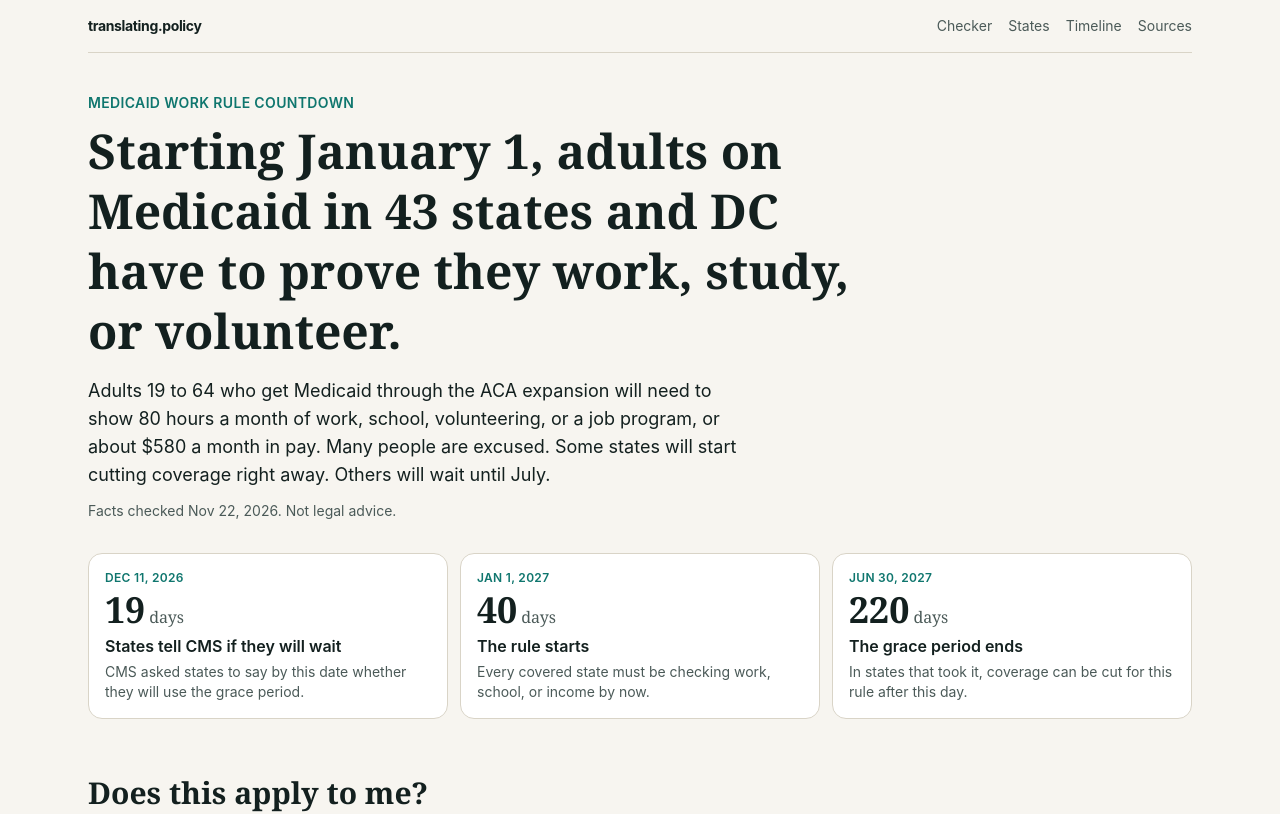
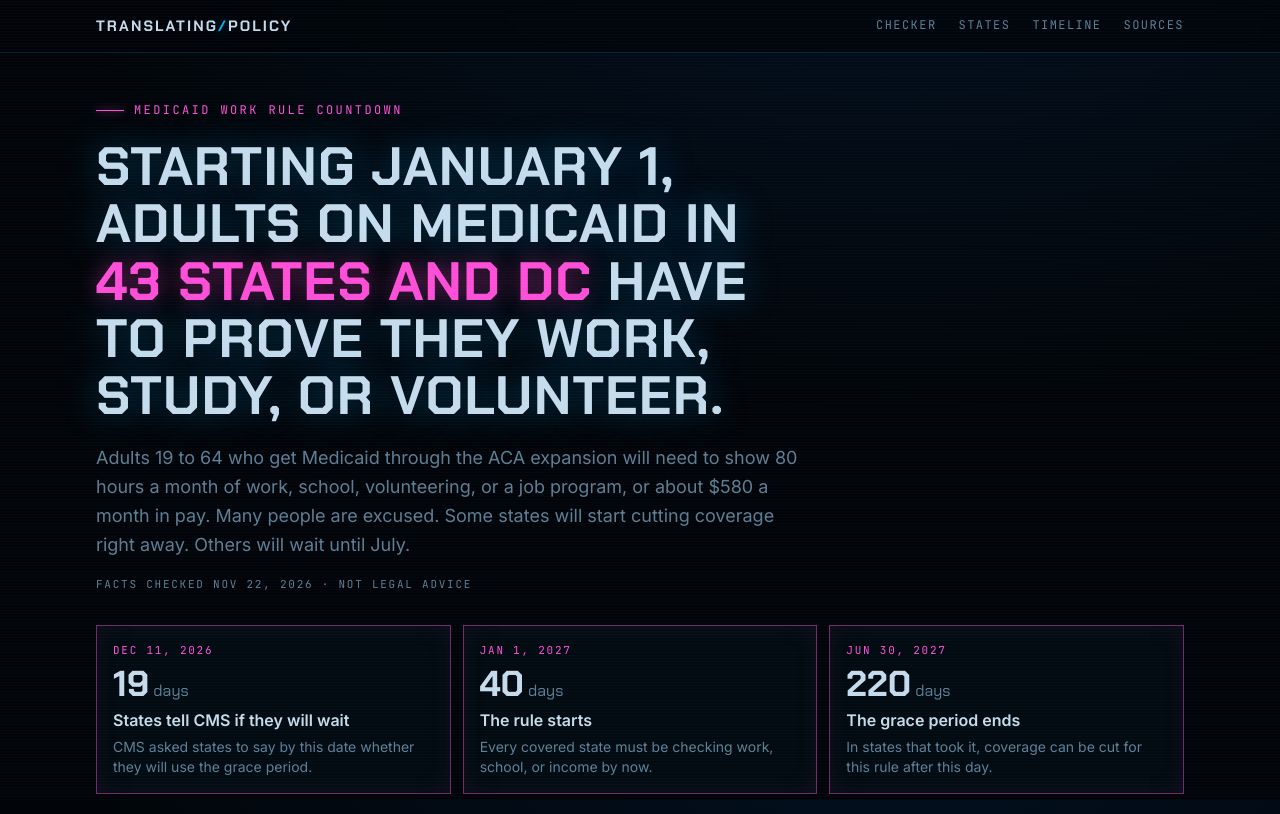
Before and after one commit to DerekTM17/translatingpolicy, a React app in the folder sites/medicaid-work-rule-countdown/: page / in a window 1280 px wide. Shown: the top 814 px of the page. Built offline with nearby package versions, Linux system fonts and the light colour scheme.

Commit message:
style(medicaid): match the translating.policy hub look
Dark only, hub tokens (void, glow, ink, scanlines), Chakra Petch, Inter and
JetBrains Mono, square panels, and a magenta project accent (--c-medicaid)
that stays clear of the hub's other project colors. Reduced motion respected;
hover effects only on pointer devices.

Co-Authored-By: Claude Opus 5.5 <noreply@anthropic.com>

```diff
--- a/sites/medicaid-work-rule-countdown/index.html
+++ b/sites/medicaid-work-rule-countdown/index.html
@@ -7,6 +7,10 @@
     <meta name="description" content="Does the new Medicaid work rule apply to you, and is your state enforcing it on January 1 or waiting until July? A plain-language guide with sources." />
     <meta property="og:title" content="Medicaid Work Rule Countdown" />
     <meta property="og:description" content="Who has to report 80 hours a month, who is exempt, and what your state has chosen. Every fact sourced and dated." />
+    <link rel="preconnect" href="https://fonts.googleapis.com" />
+    <link rel="preconnect" href="https://fonts.gstatic.com" crossorigin />
+    <link rel="stylesheet" href="https://fonts.googleapis.com/css2?family=Chakra+Petch:wght@400;600;700&family=JetBrains+Mono:wght@400;500;700&family=Inter:wght@400;500;600&display=swap" />
+    <meta name="theme-color" content="#010509" />
     <link rel="icon" href="./favicon.svg" type="image/svg+xml" />
   </head>
   <body>
--- a/sites/medicaid-work-rule-countdown/src/App.jsx
+++ b/sites/medicaid-work-rule-countdown/src/App.jsx
@@ -8,27 +8,32 @@ import Sources from './components/Sources.jsx';
 export default function App() {
   const now = new Date();
   return (
-    <div className="mx-auto max-w-6xl px-4 pb-20 sm:px-6">
-      <header className="flex items-center justify-between border-b rule py-4 text-sm">
-        <a href="https://translatingpolicy.com" className="focus-ring font-bold tracking-tight">translating.policy</a>
-        <nav className="flex gap-4 muted">
-          <a href="#checker" className="focus-ring hover:underline">Checker</a>
-          <a href="#states" className="focus-ring hover:underline">States</a>
-          <a href="#timeline" className="focus-ring hover:underline">Timeline</a>
-          <a href="#sources" className="focus-ring hover:underline">Sources</a>
-        </nav>
+    <>
+      <header className="nav">
+        <div className="wrap">
+          <a href="https://translatingpolicy.com" className="brand focus-ring">Translating<span>/</span>Policy</a>
+          <nav aria-label="Sections">
+            <ul>
+              <li><a href="#checker">Checker</a></li>
+              <li><a href="#states">States</a></li>
+              <li className="hide-sm"><a href="#timeline">Timeline</a></li>
+              <li><a href="#sources">Sources</a></li>
+            </ul>
+          </nav>
+        </div>
       </header>
 
+      <div className="wrap pb-20">
       <main>
-        <section className="pt-10">
-          <p className="text-sm font-semibold uppercase tracking-wide text-accent">Medicaid work rule countdown</p>
-          <h1 className="mt-2 max-w-3xl font-serif text-4xl font-bold leading-tight sm:text-5xl">
-            Starting January 1, adults on Medicaid in 43 states and DC have to prove they work, study, or volunteer.
+        <section className="pt-12">
+          <p className="eyebrow">Medicaid work rule countdown</p>
+          <h1 className="hero-h1">
+            Starting January 1, adults on Medicaid in <em>43 states and DC</em> have to prove they work, study, or volunteer.
           </h1>
-          <p className="mt-4 max-w-2xl text-lg">
+          <p className="lede">
             Adults 19 to 64 who get Medicaid through the ACA expansion will need to show 80 hours a month of work, school, volunteering, or a job program, or about $580 a month in pay. Many people are excused. Some states will start cutting coverage right away. Others will wait until July.
           </p>
-          <p className="mt-3 text-sm muted">Facts checked Nov 22, 2026. Not legal advice.</p>
+          <p className="label muted mt-4">Facts checked Nov 22, 2026 · Not legal advice</p>
           <Countdown now={now} />
         </section>
 
@@ -39,11 +44,12 @@ export default function App() {
         <Sources />
       </main>
 
-      <footer className="mt-16 border-t rule pt-6 text-sm muted">
+      <footer className="mt-16 border-t rule pt-6 font-mono text-xs muted">
         <p>
           Built by <a className="underline" href="https://translatingpolicy.com">translating.policy</a>. Version 1, Nov 22, 2026. This page explains public rules in plain language. It is not legal advice and does not store anything you enter.
         </p>
       </footer>
-    </div>
+      </div>
+    </>
   );
 }
--- a/sites/medicaid-work-rule-countdown/src/components/Checker.jsx
+++ b/sites/medicaid-work-rule-countdown/src/components/Checker.jsx
@@ -6,18 +6,18 @@ import { HH_LABELS } from './StateMap.jsx';
 const EMPTY = { state: '', age: '', medicare: '', group: '', exemptions: [], activities: [] };
 
 const TONE = {
-  not_applicable: 'border-l-teal-600',
-  exempt: 'border-l-teal-600',
-  meets: 'border-l-amber-500',
-  unclear: 'border-l-stone-400',
-  at_risk: 'border-l-red-700',
-  incomplete: 'border-l-stone-300',
+  not_applicable: 'tone-ok',
+  exempt: 'tone-ok',
+  meets: 'tone-meets',
+  unclear: 'tone-unclear',
+  at_risk: 'tone-risk',
+  incomplete: 'tone-none',
 };
 
 function Radio({ name, value, current, onChange, children }) {
   return (
-    <label className="flex cursor-pointer items-start gap-2 rounded-lg px-2 py-1.5 hover:bg-black/5 dark:hover:bg-white/5">
-      <input type="radio" name={name} value={value} checked={current === value} onChange={() => onChange(value)} className="mt-1 accent-teal-700" />
+    <label className="flex cursor-pointer items-start gap-2 opt px-2 py-1.5">
+      <input type="radio" name={name} value={value} checked={current === value} onChange={() => onChange(value)} className="mt-1" />
       <span>{children}</span>
     </label>
   );
@@ -33,13 +33,13 @@ function Checks({ items, values, onChange, unsureLabel }) {
   return (
     <div className="space-y-1">
       {items.map((it) => (
-        <label key={it.key} className="flex cursor-pointer items-start gap-2 rounded-lg px-2 py-1.5 hover:bg-black/5 dark:hover:bg-white/5">
-          <input type="checkbox" checked={values.includes(it.key)} onChange={() => toggle(it.key)} className="mt-1 accent-teal-700" />
+        <label key={it.key} className="flex cursor-pointer items-start gap-2 opt px-2 py-1.5">
+          <input type="checkbox" checked={values.includes(it.key)} onChange={() => toggle(it.key)} className="mt-1" />
           <span>{it.label}</span>
         </label>
       ))}
-      <label className="flex cursor-pointer items-start gap-2 rounded-lg px-2 py-1.5 hover:bg-black/5 dark:hover:bg-white/5">
-        <input type="checkbox" checked={values.includes('unsure')} onChange={() => toggle('unsure')} className="mt-1 accent-teal-700" />
+      <label className="flex cursor-pointer items-start gap-2 opt px-2 py-1.5">
+        <input type="checkbox" checked={values.includes('unsure')} onChange={() => toggle('unsure')} className="mt-1" />
         <span className="muted">{unsureLabel}</span>
       </label>
     </div>
@@ -56,7 +56,7 @@ export default function Checker() {
 
   return (
     <section id="checker" aria-labelledby="checker-h" className="mt-14">
-      <h2 id="checker-h" className="font-serif text-3xl font-bold">Does this apply to me?</h2>
+      <h2 id="checker-h" className="h2">Does this apply to me?</h2>
       <p className="mt-2 max-w-2xl muted">
         Answer a few questions. Nothing you pick is saved or sent anywhere; it all stays in your browser. This is a guide, not legal advice. Your state Medicaid agency has the final word.
       </p>
@@ -68,7 +68,7 @@ export default function Checker() {
             <select
               value={a.state}
               onChange={(e) => set('state')(e.target.value)}
-              className="focus-ring mt-2 w-full rounded-lg border rule bg-transparent px-3 py-2"
+              className="focus-ring mt-2 w-full border rule bg-transparent px-3 py-2"
               aria-label="State"
             >
               <option value="">Pick your state</option>
@@ -134,7 +134,7 @@ export default function Checker() {
 
         <div aria-live="polite" className="lg:sticky lg:top-6 lg:self-start">
           <div className={'card border-l-8 p-5 ' + (TONE[result.code] || '')}>
-            <p className="text-xs font-semibold uppercase tracking-wide muted">Your likely result</p>
+            <p className="label muted">Your likely result</p>
             <p className="mt-1 text-xl font-bold">{result.title}</p>
             {result.summary && <p className="mt-2">{result.summary}</p>}
             {result.steps && (
--- a/sites/medicaid-work-rule-countdown/src/components/Countdown.jsx
+++ b/sites/medicaid-work-rule-countdown/src/components/Countdown.jsx
@@ -14,9 +14,9 @@ export default function Countdown({ now }) {
         {MILESTONES.map((m) => {
           const d = daysUntil(m.date, now);
           return (
-            <li key={m.date} className="card p-4">
-              <p className="text-xs font-semibold uppercase tracking-wide text-accent">{formatDate(m.date)}</p>
-              <p className="mt-1 font-serif text-4xl font-bold tabular-nums">
+            <li key={m.date} className="card p-4 card-hot">
+              <p className="label text-accent">{formatDate(m.date)}</p>
+              <p className="big-num mt-1 text-4xl">
                 {d > 0 ? d : d === 0 ? 'Today' : 'Passed'}
                 {d > 0 && <span className="ml-1 text-base font-normal muted">{d === 1 ? 'day' : 'days'}</span>}
               </p>
--- a/sites/medicaid-work-rule-countdown/src/components/Mechanics.jsx
+++ b/sites/medicaid-work-rule-countdown/src/components/Mechanics.jsx
@@ -36,7 +36,7 @@ const ITEMS = [
 export default function Mechanics() {
   return (
     <section id="mechanics" aria-labelledby="mech-h" className="mt-16">
-      <h2 id="mech-h" className="font-serif text-3xl font-bold">How the rule works</h2>
+      <h2 id="mech-h" className="h2">How the rule works</h2>
       <p className="mt-2 max-w-2xl muted">The details, for caseworkers, reporters, and anyone who wants the mechanics.</p>
       <div className="mt-6 space-y-3">
         {ITEMS.map((it) => (
--- a/sites/medicaid-work-rule-countdown/src/components/Sources.jsx
+++ b/sites/medicaid-work-rule-countdown/src/components/Sources.jsx
@@ -12,12 +12,12 @@ const UNKNOWNS = [
 export default function Sources() {
   return (
     <section id="sources" aria-labelledby="sources-h" className="mt-16">
-      <h2 id="sources-h" className="font-serif text-3xl font-bold">What we do not know yet</h2>
+      <h2 id="sources-h" className="h2">What we do not know yet</h2>
       <ul className="mt-4 max-w-3xl list-disc space-y-1 pl-5">
         {UNKNOWNS.map((u) => <li key={u}>{u}</li>)}
       </ul>
 
-      <h2 className="mt-12 font-serif text-3xl font-bold">Sources and method</h2>
+      <h2 className="h2 mt-12">Sources and method</h2>
       <p className="mt-2 max-w-3xl muted">
         Rules come from federal primary sources first: the CMS rule and fact sheet, the Federal Register, and CMS guidance letters. State choices come from public statements by governors and state agencies as reported by news and trade outlets, each dated. When a state has said nothing public, we say so. Nothing on this page is estimated or invented. All facts checked Nov 22, 2026.
       </p>
--- a/sites/medicaid-work-rule-countdown/src/components/Timeline.jsx
+++ b/sites/medicaid-work-rule-countdown/src/components/Timeline.jsx
@@ -73,7 +73,7 @@ export default function Timeline({ now }) {
 
   return (
     <section id="timeline" aria-labelledby="timeline-h" className="mt-16">
-      <h2 id="timeline-h" className="font-serif text-3xl font-bold">How we got here, and what comes next</h2>
+      <h2 id="timeline-h" className="h2">How we got here, and what comes next</h2>
       <div className="card mt-6 overflow-x-auto p-4">
         <svg ref={ref} viewBox={'0 0 ' + W + ' ' + H} className="h-auto w-full min-w-[640px]" role="img" aria-label="Timeline of the Medicaid work rule from July 2025 to December 2028. The same events are listed below." />
         <ul className="mt-2 flex flex-wrap gap-x-4 gap-y-1 text-sm">
@@ -89,7 +89,7 @@ export default function Timeline({ now }) {
         {events.map((e) => (
           <li key={e.date + e.label} className="relative">
             <span className="absolute -left-[27px] top-1.5 h-3 w-3 rounded-full" style={{ background: KIND_COLOR[e.kind] }} aria-hidden="true" />
-            <p className="text-sm font-semibold muted">{formatDate(e.date)}</p>
+            <p className="label muted">{formatDate(e.date)}</p>
             <p className="font-semibold">{e.label}</p>
             <p className="max-w-2xl">{e.detail}</p>
             <p className="mt-1 text-sm muted">
--- a/sites/medicaid-work-rule-countdown/src/index.css
+++ b/sites/medicaid-work-rule-countdown/src/index.css
@@ -1,114 +1,155 @@
 @import "tailwindcss";
 
-@theme inline {
-  --color-ink: var(--text);
-  --color-paper: var(--bg);
-  --color-accent: var(--accent);
-  --color-accent-soft: var(--accent-soft);
-  --color-warn: var(--warn);
-  --color-danger: var(--danger);
-  --font-sans: "Inter", ui-sans-serif, system-ui, -apple-system, "Segoe UI", Roboto, sans-serif;
-  --font-serif: "Georgia", ui-serif, serif;
+/*
+ * translating.policy hub look (ATTRACTOR dark style), dark only.
+ * Tokens copied from the hub's src/styles/tokens.css so this site builds on its own.
+ * Project accent for this page: --c-medicaid (magenta), kept clear of the hub's
+ * cyan, green, orange, amber and red project colors.
+ */
+:root {
+  color-scheme: dark;
+  --void: #010509;
+  --void-mid: #031020;
+  --glow: #00b4ff;
+  --glow-rgb: 0, 180, 255;
+  --ink: rgba(214, 238, 255, 0.92);
+  --ink-dim: rgba(150, 200, 235, 0.62);
+  --line: rgba(0, 180, 255, 0.16);
+  --c-state: #00e88c;     --c-state-rgb: 0, 232, 140;
+  --c-inflation: #ffb830; --c-inflation-rgb: 255, 184, 48;
+  --c-war: #ff4a5a;       --c-war-rgb: 255, 74, 90;
+  --c-medicaid: #ff4fd8;  --c-medicaid-rgb: 255, 79, 216;
+  --f-display: "Chakra Petch", "Segoe UI", system-ui, sans-serif;
+  --f-body: "Inter", system-ui, -apple-system, sans-serif;
+  --f-mono: "JetBrains Mono", ui-monospace, Menlo, monospace;
+
+  /* Names the components use, mapped onto the hub tokens. */
+  --bg: var(--void);
+  --surface: rgba(var(--glow-rgb), 0.03);
+  --text: var(--ink);
+  --muted: var(--ink-dim);
+  --accent: var(--c-medicaid);
+  --warn: var(--c-inflation);
+  --danger: var(--c-war);
+  --court: var(--c-medicaid);
+  --on-strong: #010509;
+  --hh-yes: #00e88c;
+  --hh-leaning: rgba(0, 232, 140, 0.38);
+  --hh-no: #ff4a5a;
+  --hh-undecided: #ffb830;
+  --hh-not-announced: rgba(150, 200, 235, 0.14);
+  --hh-none: transparent;
 }
 
-/* Every color token, light values first. Dark values redefine the same tokens below. */
-:root {
-  --bg: #f7f5f0;
-  --surface: #ffffff;
-  --text: #13201f;
-  --muted: #4b5a58;
-  --line: #d9d4c7;
-  --accent: #0f766e;
-  --accent-soft: #ccfbf1;
-  --warn: #b45309;
-  --danger: #b91c1c;
-  --court: #7c3aed;
-  --on-strong: #ffffff;
-  --hh-yes: #0f766e;
-  --hh-leaning: #5eead4;
-  --hh-no: #b45309;
-  --hh-undecided: #a8a29e;
-  --hh-not-announced: #e7e2d6;
-  --hh-none: #ffffff;
-  color-scheme: light;
+@theme inline {
+  --color-accent: var(--c-medicaid);
+  --color-glow: var(--glow);
+  --color-warn: var(--c-inflation);
+  --color-danger: var(--c-war);
+  --font-sans: var(--f-body);
+  --font-display: var(--f-display);
+  --font-mono: var(--f-mono);
 }
 
-@media (prefers-color-scheme: dark) {
-  :root:not([data-theme="light"]) {
-    --bg: #0f1716;
-    --surface: #17211f;
-    --text: #e8efed;
-    --muted: #a3b3b0;
-    --line: #2c3b38;
-    --accent: #2dd4bf;
-    --accent-soft: #134e4a;
-    --warn: #f59e0b;
-    --danger: #f87171;
-    --court: #a78bfa;
-    --on-strong: #0f1716;
-    --hh-yes: #2dd4bf;
-    --hh-leaning: #115e59;
-    --hh-no: #f59e0b;
-    --hh-undecided: #78716c;
-    --hh-not-announced: #2c3b38;
-    --hh-none: #0f1716;
-    color-scheme: dark;
-  }
-}
+* { box-sizing: border-box; }
 
-:root[data-theme="dark"] {
-  --bg: #0f1716;
-  --surface: #17211f;
-  --text: #e8efed;
-  --muted: #a3b3b0;
-  --line: #2c3b38;
-  --accent: #2dd4bf;
-  --accent-soft: #134e4a;
-  --warn: #f59e0b;
-  --danger: #f87171;
-  --court: #a78bfa;
-  --on-strong: #0f1716;
-  --hh-yes: #2dd4bf;
-  --hh-leaning: #115e59;
-  --hh-no: #f59e0b;
-  --hh-undecided: #78716c;
-  --hh-not-announced: #2c3b38;
-  --hh-none: #0f1716;
-  color-scheme: dark;
-}
-
-html {
-  background: var(--bg);
-  color: var(--text);
-}
+html { background: var(--void); }
 
 body {
   margin: 0;
-  background: var(--bg);
-  color: var(--text);
-  font-family: var(--font-sans);
+  background: radial-gradient(1200px 700px at 70% -10%, var(--void-mid), var(--void) 70%) fixed, var(--void);
+  color: var(--ink);
+  font-family: var(--f-body);
+  font-size: 16px;
+  line-height: 1.6;
+  overflow-x: hidden;
   -webkit-font-smoothing: antialiased;
 }
 
-a {
-  color: inherit;
+/* CRT scanlines, as on the hub */
+body::after {
+  content: ""; position: fixed; inset: 0; pointer-events: none; z-index: 50;
+  background: repeating-linear-gradient(0deg, rgba(255,255,255,0.018) 0 1px, transparent 1px 3px);
 }
 
+#root { position: relative; z-index: 1; }
+
+@layer components {
+.wrap {
+  max-width: 1120px; margin: 0 auto;
+  padding-left: max(16px, env(safe-area-inset-left, 0px));
+  padding-right: max(16px, env(safe-area-inset-right, 0px));
+}
+
+a { color: inherit; }
+
+/* nav */
+.nav {
+  position: sticky; top: env(safe-area-inset-top, 0px); z-index: 40;
+  backdrop-filter: blur(8px); background: rgba(1, 5, 9, 0.72);
+  border-bottom: 1px solid var(--line);
+}
+.nav .wrap { display: flex; align-items: center; justify-content: space-between; gap: 16px; padding-block: 14px; }
+.brand { font-family: var(--f-display); font-weight: 700; letter-spacing: 0.14em; text-transform: uppercase; font-size: 15px; text-decoration: none; white-space: nowrap; }
+.brand span { color: var(--glow); text-shadow: 0 0 14px rgba(var(--glow-rgb), 0.6); }
+.nav ul { display: flex; gap: 22px; list-style: none; margin: 0; padding: 0; font-family: var(--f-mono); font-size: 12px; letter-spacing: 0.12em; text-transform: uppercase; }
+.nav ul a { text-decoration: none; color: var(--ink-dim); transition: color .2s; }
+.nav ul a:focus-visible { color: var(--glow); outline: none; }
+@media (max-width: 560px) { .nav ul { gap: 12px; font-size: 10.5px; } .nav li.hide-sm { display: none; } }
+
+/* hero */
+.eyebrow { font-family: var(--f-mono); font-size: 12px; letter-spacing: 0.2em; text-transform: uppercase; color: var(--c-medicaid); display: flex; align-items: center; gap: 10px; margin: 0; }
+.eyebrow::before { content: ""; width: 28px; height: 1px; background: var(--c-medicaid); box-shadow: 0 0 8px var(--c-medicaid); }
+.hero-h1 {
+  font-family: var(--f-display); font-weight: 700; text-transform: uppercase; letter-spacing: 0.02em;
+  font-size: clamp(28px, 4.8vw, 54px); line-height: 1.06; margin: 18px 0 20px; text-wrap: balance; max-width: 22ch;
+  animation: glowPulse 5s ease-in-out infinite;
+}
+.hero-h1 em { font-style: normal; color: var(--c-medicaid); text-shadow: 0 0 22px rgba(var(--c-medicaid-rgb), .45); }
+.lede { max-width: 62ch; color: var(--ink-dim); font-size: 18px; margin: 0; }
+
+/* section titles, hub style */
+.h2 {
+  font-family: var(--f-display); font-size: 22px; letter-spacing: .12em; text-transform: uppercase; font-weight: 600;
+  border-top: 1px solid var(--line); padding-top: 18px; text-wrap: balance;
+}
+.h2-plain { border-top: 0; padding-top: 0; }
+.label { font-family: var(--f-mono); font-size: 11px; letter-spacing: .16em; text-transform: uppercase; }
+.big-num { font-family: var(--f-display); font-weight: 700; font-variant-numeric: tabular-nums; }
+
+/* panels: square edges, faint glow fill, as on the hub's translate boxes */
 .card {
   background: var(--surface);
   border: 1px solid var(--line);
-  border-radius: 14px;
+}
+.card-hot { border-color: rgba(var(--c-medicaid-rgb), .45); box-shadow: inset 0 0 24px rgba(var(--c-medicaid-rgb), .07); }
+
+.muted { color: var(--ink-dim); }
+.rule { border-color: var(--line); }
+
+.focus-ring:focus-visible { outline: 2px solid var(--glow); outline-offset: 2px; }
+
+select, input { accent-color: var(--c-medicaid); }
+select option { background: var(--void-mid); color: var(--ink); }
+
+/* result tones on the checker card */
+.tone-ok { border-left-color: var(--c-state) !important; }
+.tone-meets { border-left-color: var(--glow) !important; }
+.tone-unclear { border-left-color: var(--c-inflation) !important; }
+.tone-risk { border-left-color: var(--c-war) !important; }
+.tone-none { border-left-color: var(--line) !important; }
+
+.opt { border-radius: 0; }
+
+@media (hover: hover) {
+  .nav ul a:hover { color: var(--glow); }
+  .opt:hover { background: rgba(var(--glow-rgb), .06); }
+  details.card:hover { border-color: rgba(var(--glow-rgb), .4); }
+}
 }
 
-.muted {
-  color: var(--muted);
+@keyframes glowPulse { 0%,100% { text-shadow: 0 0 20px rgba(var(--glow-rgb), .15); } 50% { text-shadow: 0 0 38px rgba(var(--glow-rgb), .40); } }
+
+@media (prefers-reduced-motion: reduce) {
+  *, *::before, *::after { animation: none !important; transition: none !important; }
 }
-
-.rule {
-  border-color: var(--line);
-}
-
-.focus-ring:focus-visible {
-  outline: 3px solid var(--color-accent);
-  outline-offset: 2px;
-}
```
Also changed, not shown: sites/medicaid-work-rule-countdown/src/components/StateMap.jsx (+10 -9 lines), sites/medicaid-work-rule-countdown/README.md, sites/medicaid-work-rule-countdown/public/favicon.svg.
